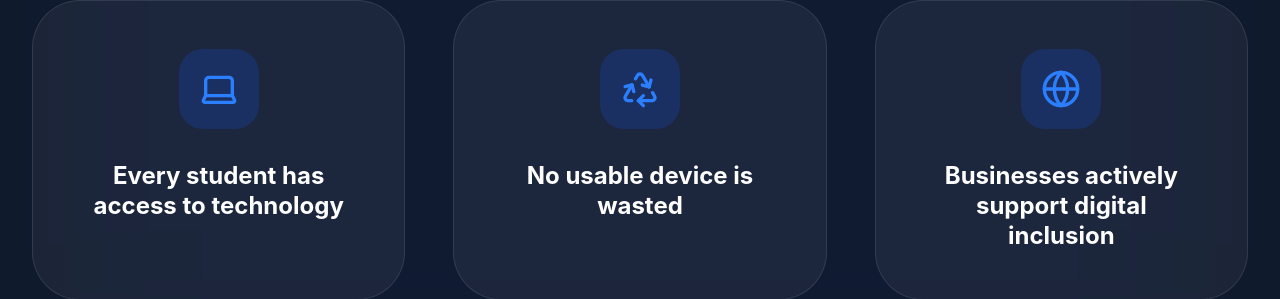
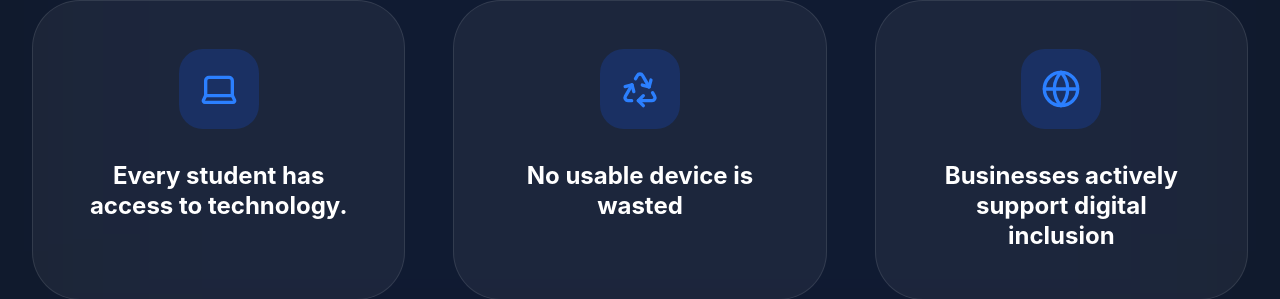
Before and after one commit to PetarDekanovic/CompCharity, a React (Vite) app: page /about in a window 1280 px wide. Shown: the part 3225-3524 px from the top of the page. Built offline with nearby package versions, Linux system fonts and the light colour scheme; no server answers; the database is empty.

Commit message:
feat(About): Add period to student technology vision
Adds a period to the end of the "Every student has access to technology" vision statement for grammatical correctness.

```diff
--- a/src/pages/About.tsx
+++ b/src/pages/About.tsx
@@ -254,7 +254,7 @@ const About = () => {
 
           <div className="grid grid-cols-1 md:grid-cols-3 gap-12">
             {[
-              { text: "Every student has access to technology", icon: Laptop },
+              { text: "Every student has access to technology.", icon: Laptop },
               { text: "No usable device is wasted", icon: Recycle },
               { text: "Businesses actively support digital inclusion", icon: Globe }
             ].map((vision, i) => (
```
